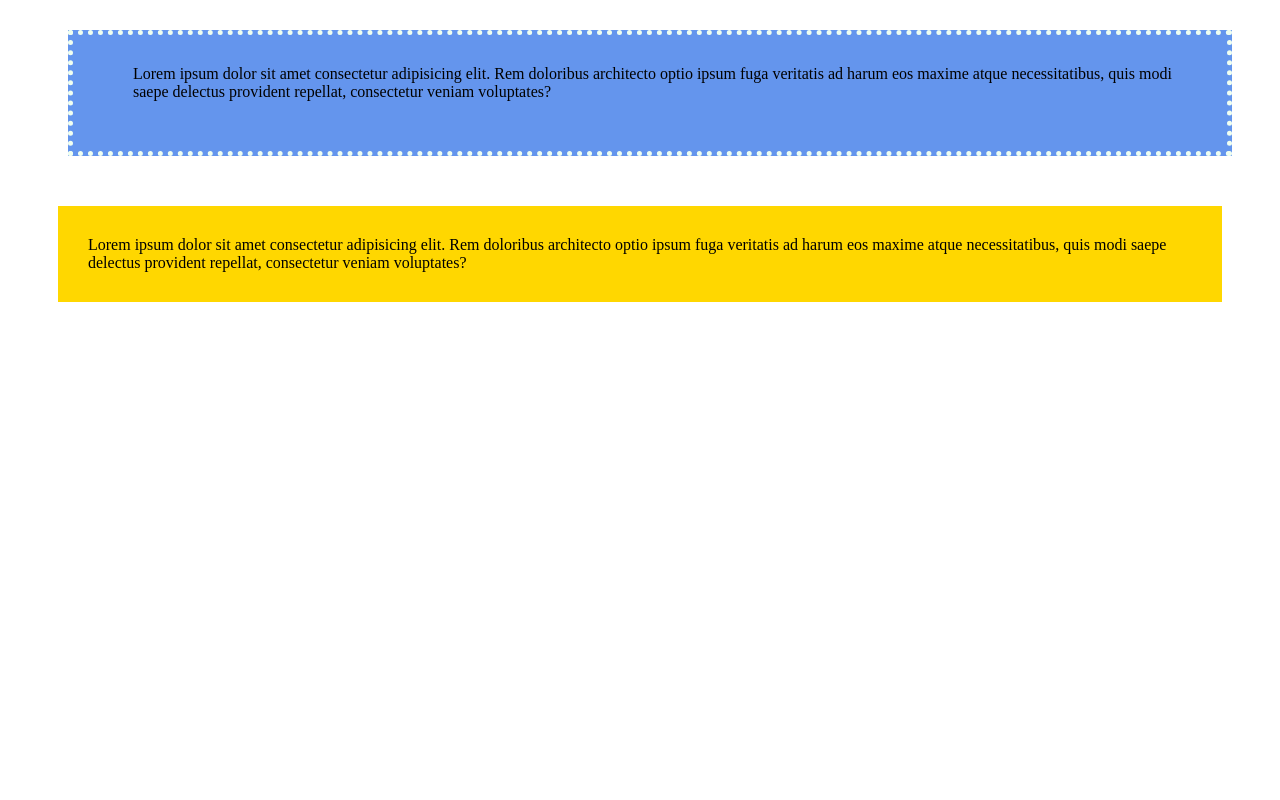
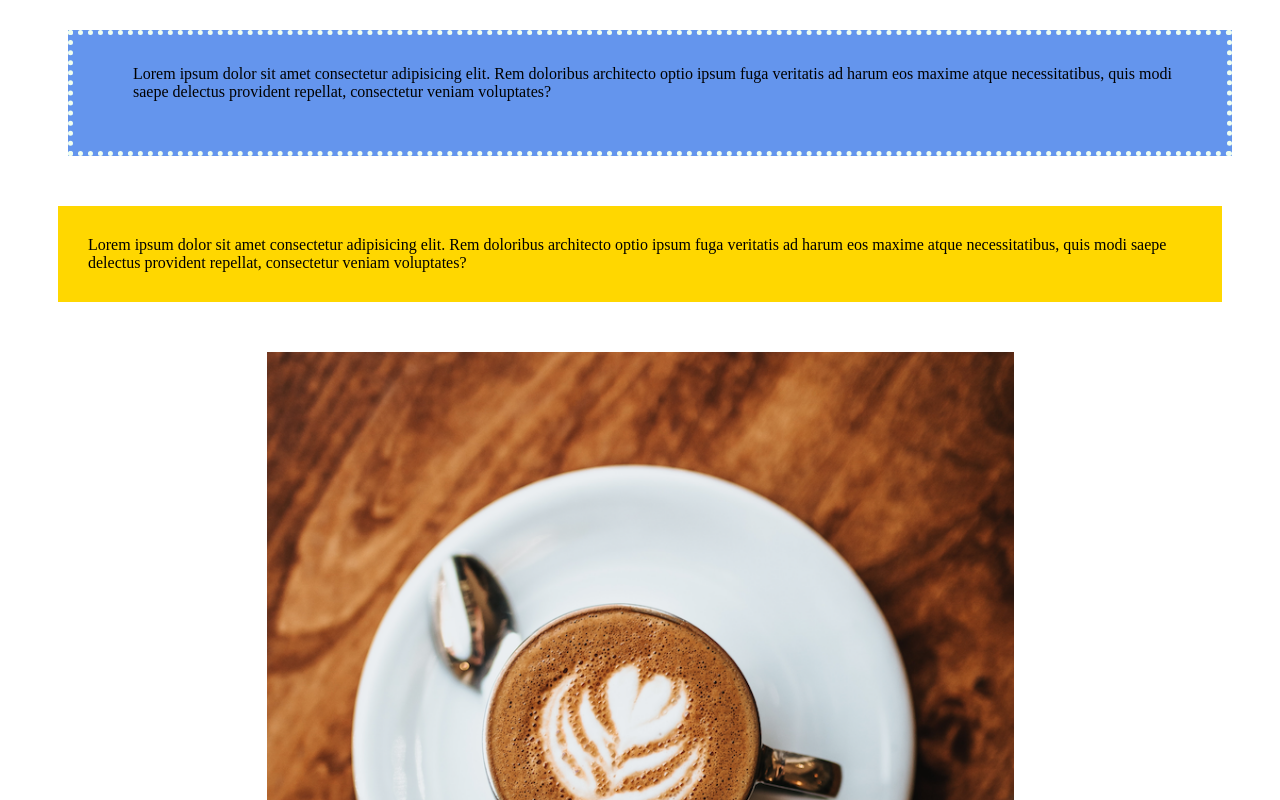
Before and after one commit to chevonnelise/20220928-html-demo-1, a plain HTML site: page index.html in a window 1280 px wide. Shown: the top 800 px of the page. Drawn offline with Linux system fonts and the light colour scheme.

Commit message:
background-image

```diff
--- a/index.html
+++ b/index.html
@@ -20,5 +20,7 @@
         eos maxime atque necessitatibus, quis modi saepe delectus
         provident repellat, consectetur veniam voluptates?
     </p>
+    <div id="bg-demo">
+    </div>
 </body>
 </html>
--- a/style.css
+++ b/style.css
@@ -16,3 +16,18 @@
     padding:30px;
     margin:50px;
 }
+
+#bg-demo{
+    background-image:url("images/coffee-1.png");
+    height: 100vh;
+    background-repeat:no-repeat;
+    background-position:center;
+    background-size:contain;
+    background-attachment:fixed;
+}
+
+#demo-3{
+    background-color:gold;
+    padding:30px;
+    margin:50px;
+}
```
Also changed, not shown: coffee-2.jpg (added), images/coffee-1.png (added), plant-1.jpg (added), 1 other file.
